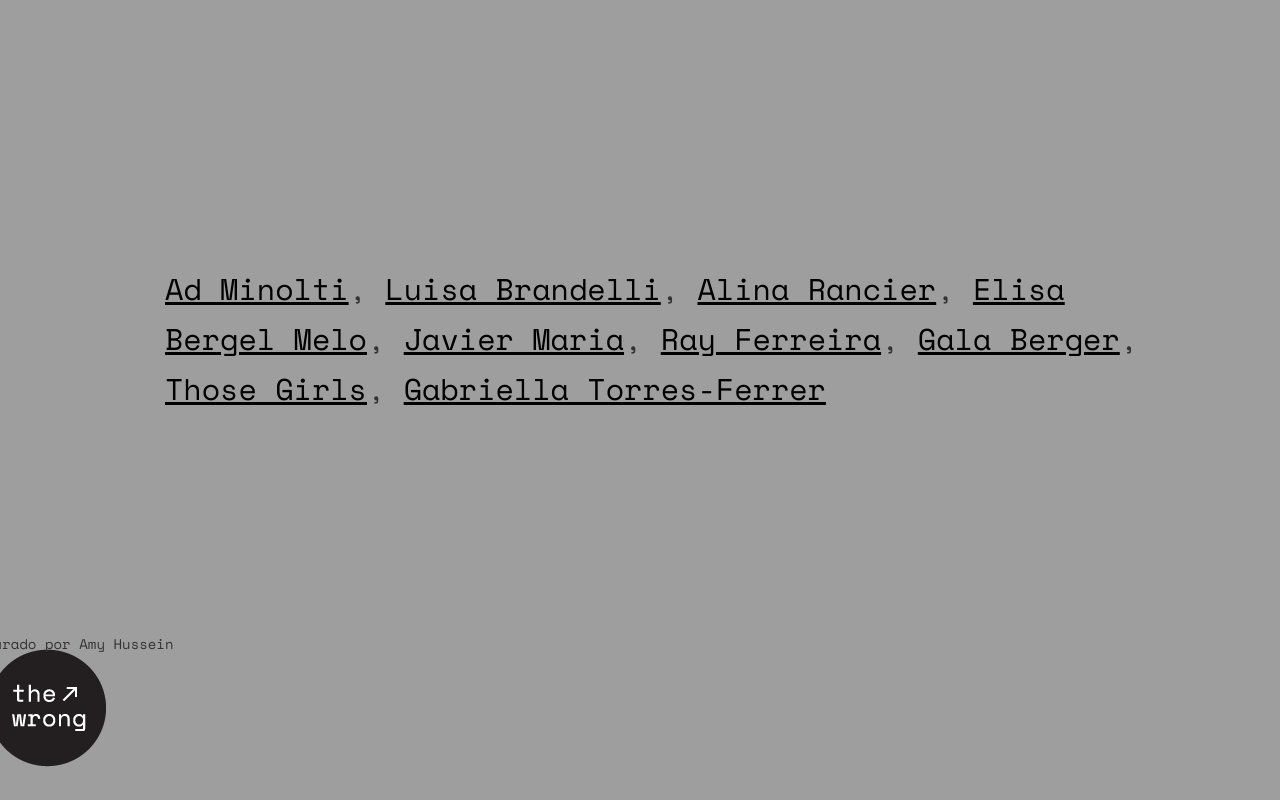
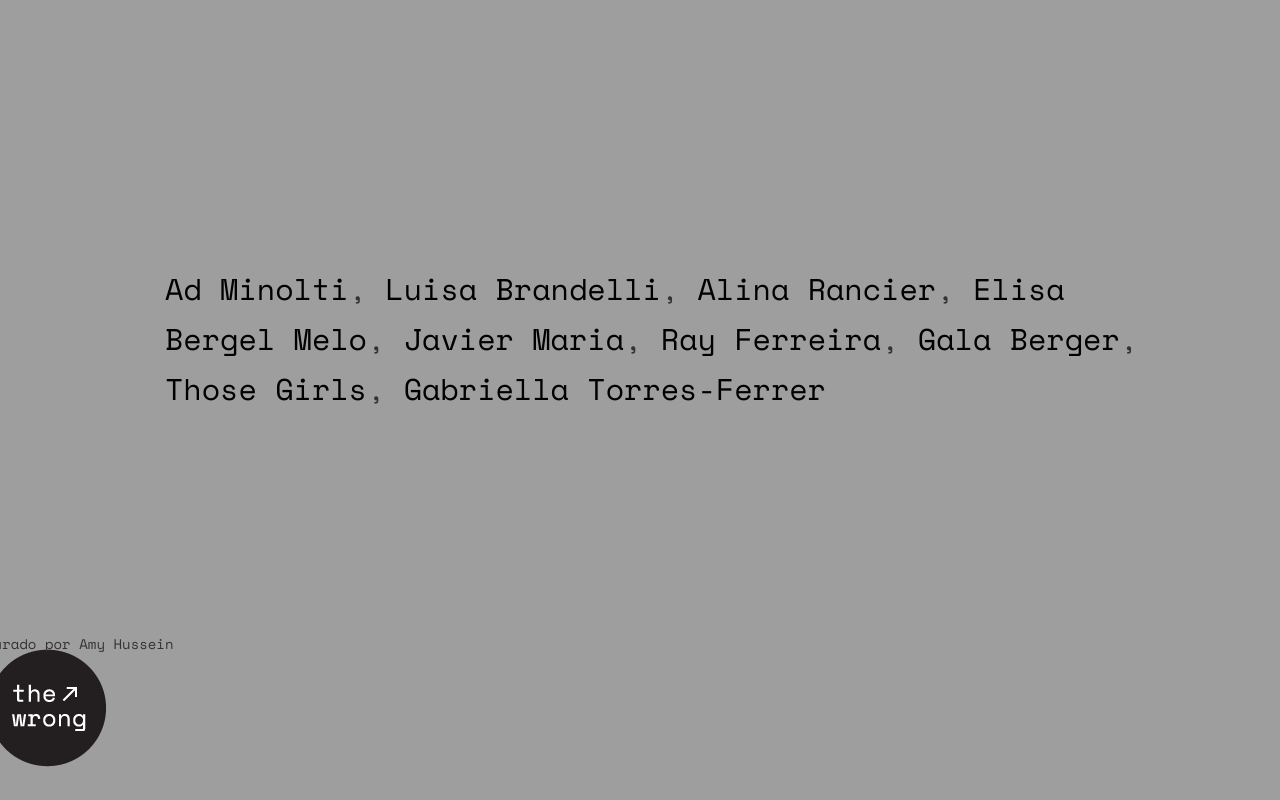
Before and after one commit to itwjagbps/itwjagbps, a PHP site: page / in a window 1280 px wide. Run offline with PHP 8.4, Linux system fonts and the light colour scheme.

Commit message:
Update style.css

```diff
--- a/css/style.css
+++ b/css/style.css
@@ -76,12 +76,14 @@ p {
 
 a:link {
   color: black;
+  text-decoration:none !important;
 }
 
 a:hover {text-decoration: line-through}
 
 a:visited {
   color: black;
+  text-decoration:none !important;
 }
 
 
```
